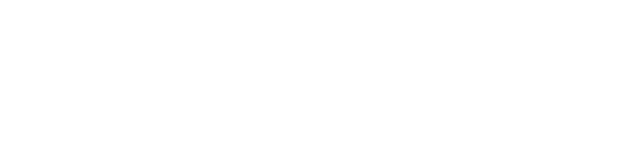
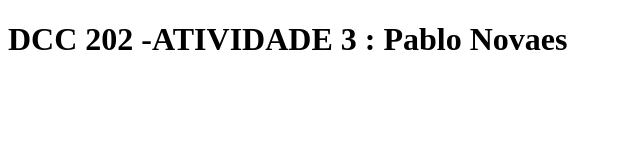
Before and after one commit to ufjf-dcc202/ufjf-dcc202-2023-3-b-atv3-BAL0F0, a website: page index.html in a window 1280 px wide. Shown: the whole page, without its empty margins (0-640 px from the left). Drawn offline with Linux system fonts and the light colour scheme.

Commit message:
adicionei a main

```diff
--- a/index.html
+++ b/index.html
@@ -6,6 +6,11 @@
     <title>DCC 202 -ATIVIDADE 3 : Pablo Novaes </title>
 </head>
 <body>
+    <main>
+     <h1> DCC 202 -ATIVIDADE 3 : Pablo Novaes</h1>
 
+
+
+    </main>
 </body>
 </html>
```
